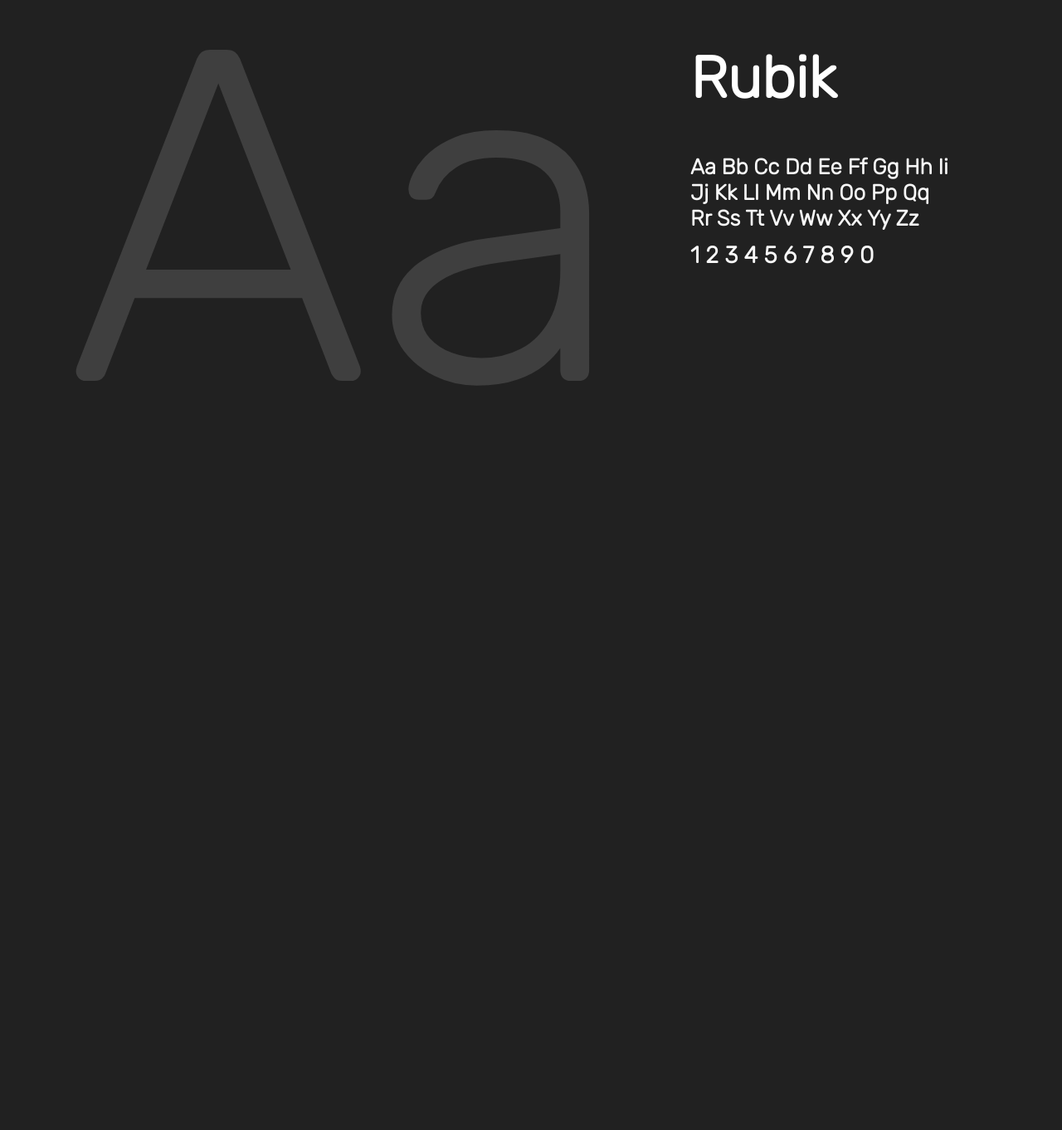
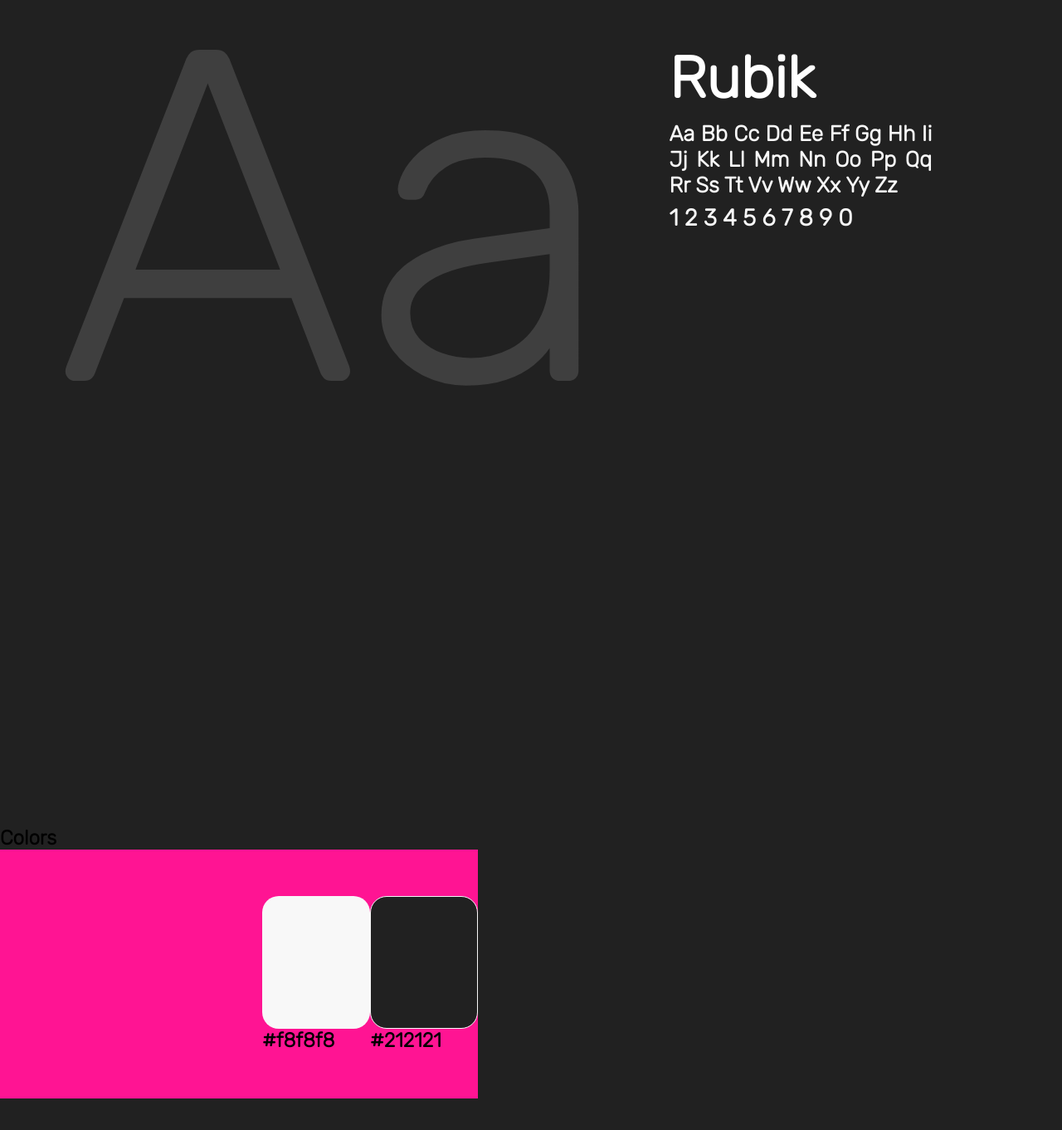
Before and after one commit to JuliVelasques/primer-tp-final, a React (Vite) app in the folder primer-tp-final/: page / in a window 1280 px wide. Shown: the part 4757-6119 px from the top of the page at 83% size. Built offline with nearby package versions, Linux system fonts and the light colour scheme.

Commit message:
Add progress in the files

```diff
--- a/primer-tp-final/src/App.css
+++ b/primer-tp-final/src/App.css
@@ -627,7 +627,7 @@
 
 .abcdario{
     height: 95vh;
-    width:  30%;
+    width:  33%;
 }
 
 .titulo-abcdario{
@@ -640,13 +640,14 @@
 }
 
 .abecedario-letras{
-    width: 84%;
+    width: 75%;
     font-size: 26px;
     font-weight: 700;
-    padding: 0 10px 0 0;
     margin-top: 50px;
     color: #f8f8f8;
-    height: 100px;
+    height: 80px;
+    margin: 10px 0 20px 0;
+    text-align:justify;
 }
 
 .numeros-tipografia{
@@ -657,3 +658,32 @@
     color: #f8f8f8;
     text-align: justify;
 }
+
+.posicion-colores{
+    display: flex;
+    background-color: deeppink;
+    height: 300px;
+    width: 45%;
+    justify-content: end;
+    align-items: center;
+}
+
+.posicion-colores{
+    display: flex;
+    /* flex-direction: column; */
+}
+
+.colorblanco{
+    background-color: #f8f8f8;
+    width: 130px;
+    height: 160px;
+    border-radius: 20px;
+}
+
+.colornegro{
+    background-color: #212121;
+    width: 130px;
+    height: 160px;
+    border-radius: 20px;
+    border: 1.5px solid #f8f8f8;
+}
--- a/primer-tp-final/src/App.jsx
+++ b/primer-tp-final/src/App.jsx
@@ -228,6 +228,19 @@
               <p className='numeros-tipografia'>1 2 3 4 5 6 7 8 9 0</p>
             </div>
           </nav>
+          <div>
+            <h1>Colors</h1>
+            <ul className='posicion-colores'>
+              <div className='posicion-colores1'>
+                <p className='colorblanco'></p>
+                <h2>#f8f8f8</h2>
+              </div>
+              <div className='posicion-colores2'>
+                <p className='colornegro'></p>
+                <h2>#212121</h2>
+              </div>
+            </ul>
+          </div>
         </section>
       </main>
 
```
